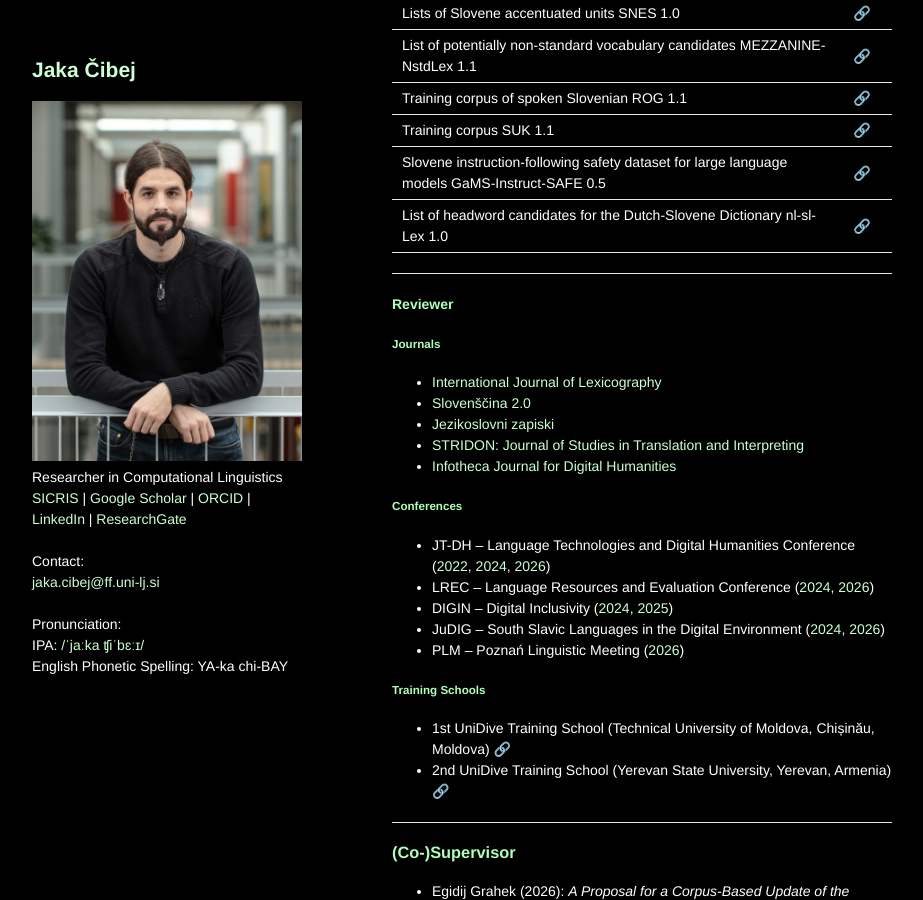
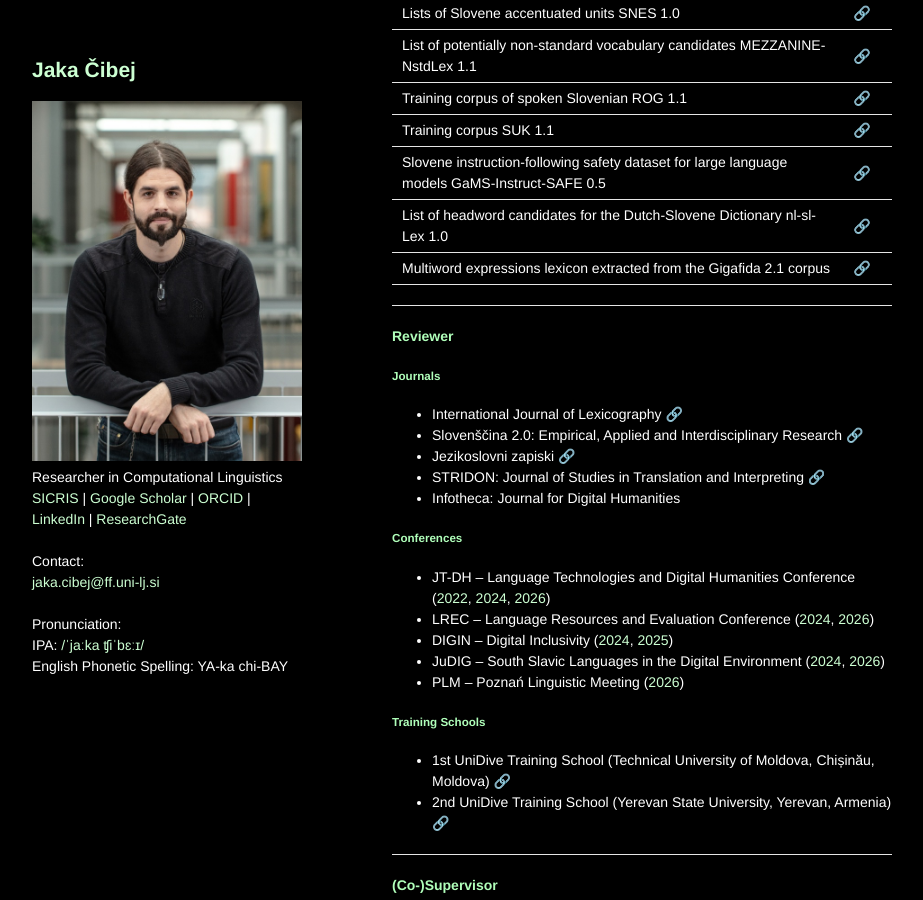
Before and after one commit to jakacibej/jakacibej.github.io, a Jekyll site: the page built from index.md, in a window 1280 px wide and 900 px high, scrolled down 5040 px. Shown: the whole window, without its empty margins (178-1101 px from the left). Built offline with Jekyll 4.4.1, drawn with Linux system fonts in a browser that asks for light colours; our own code applies the rules of GitHub Pages for plain Markdown files; a script that is not in the unit is left out.

Commit message:
Update (2026-08-30)

```diff
--- a/index.md
+++ b/index.md
@@ -32,7 +32,7 @@ I'm strongly in favor of empirical and data-driven research that brings about op
 
 ### Affiliations
 
-| ** Period ** | **Institution** |
+| **Period** | **Institution** |
 | --- | --- |
 | 2017–present | Centre for Language Resources and Technologies, University of Ljubljana, Slovenia |
 | 2014–present | Faculty of Arts, University of Ljubljana, Slovenia |
@@ -147,16 +147,17 @@ A selected list of datasets I've authored or contributed to is shown below. Plea
 | Training corpus SUK 1.1 | <a href="http://hdl.handle.net/11356/1959" target="_blank">🔗</a> |
 | Slovene instruction-following safety dataset for large language models GaMS-Instruct-SAFE 0.5 | <a href="http://hdl.handle.net/11356/2218" target="_blank">🔗</a> |
 | List of headword candidates for the Dutch-Slovene Dictionary nl-sl-Lex 1.0 | <a href="http://hdl.handle.net/11356/2220" target="_blank">🔗</a> |
+| Multiword expressions lexicon extracted from the Gigafida 2.1 corpus | <a href="http://hdl.handle.net/11356/1421" target="_blank">🔗</a>
 
 ---
 #### Reviewer
 
 ##### Journals
-* <a href="https://academic.oup.com/ijl" target="_blank">International Journal of Lexicography</a>
-* <a href="https://journals.uni-lj.si/slovenscina2" target="_blank">Slovenščina 2.0</a>
-* <a href="https://ojs.zrc-sazu.si/jz" target="_blank">Jezikoslovni zapiski</a>
-* <a href="https://journals.uni-lj.si/stridon" target="_blank">STRIDON: Journal of Studies in Translation and Interpreting</a>
-* <a href="https://infoteka.bg.ac.rs/ojs/index.php/Infoteka" target="_blank">Infotheca Journal for Digital Humanities</a>
+* International Journal of Lexicography <a href="https://academic.oup.com/ijl" target="_blank">🔗</a>
+* Slovenščina 2.0: Empirical, Applied and Interdisciplinary Research <a href="https://journals.uni-lj.si/slovenscina2" target="_blank">🔗</a>
+* Jezikoslovni zapiski <a href="https://ojs.zrc-sazu.si/jz" target="_blank">🔗</a>
+* STRIDON: Journal of Studies in Translation and Interpreting <a href="https://journals.uni-lj.si/stridon" target="_blank">🔗</a>
+* Infotheca: Journal for Digital Humanities <a href="https://infoteka.bg.ac.rs/ojs/index.php/Infoteka" target="_blank"></a>
 
 ##### Conferences
 * JT-DH – Language Technologies and Digital Humanities Conference (<a href="https://www.sdjt.si/wp/dogodki/konference/jtdh-2022-english/" target="_blank">2022</a>, <a href="https://www.sdjt.si/wp/conferences/jtdh-2024-en/" target="_blank">2024</a>, <a href="https://www.sdjt.si/wp/jtdh-2026-en/" target="_blank">2026</a>)
@@ -170,14 +171,13 @@ A selected list of datasets I've authored or contributed to is shown below. Plea
 * 2nd UniDive Training School (Yerevan State University, Yerevan, Armenia) <a href="https://unidive.lisn.upsaclay.fr/doku.php?id=meetings:other-events:2nd_unidive_training_school" target="_blank">🔗</a>
 
 ---
-### (Co-)Supervisor
+#### (Co-)Supervisor
 * Egidij Grahek (2026): _A Proposal for a Corpus-Based Update of the Dutch-Slovene Dictionary_; BA Thesis; Department of German, Dutch and Swedish, Faculty of Arts, University of Ljubljana (Supervisor: Anita Srebnik, Co-supervisor: Jaka Čibej)
 
 ---
 ### Publications
 
 For my complete bibliography, please check <a href="https://bib.cobiss.net/bibliographies/si/webBiblio/bib301_20260829_225549_36914.html" target="_blank">COBISS</a>.
-
 
 <!--
 <a href="" target="_blank">🔗</a>
```
